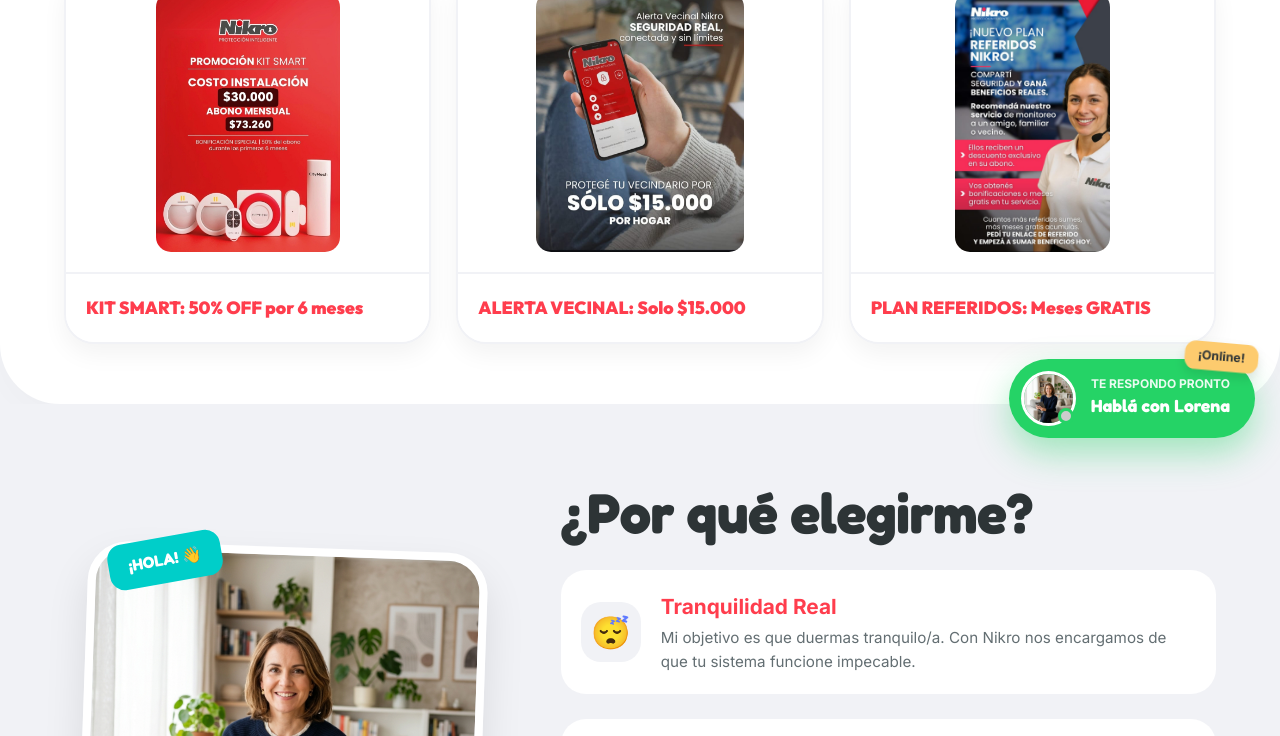
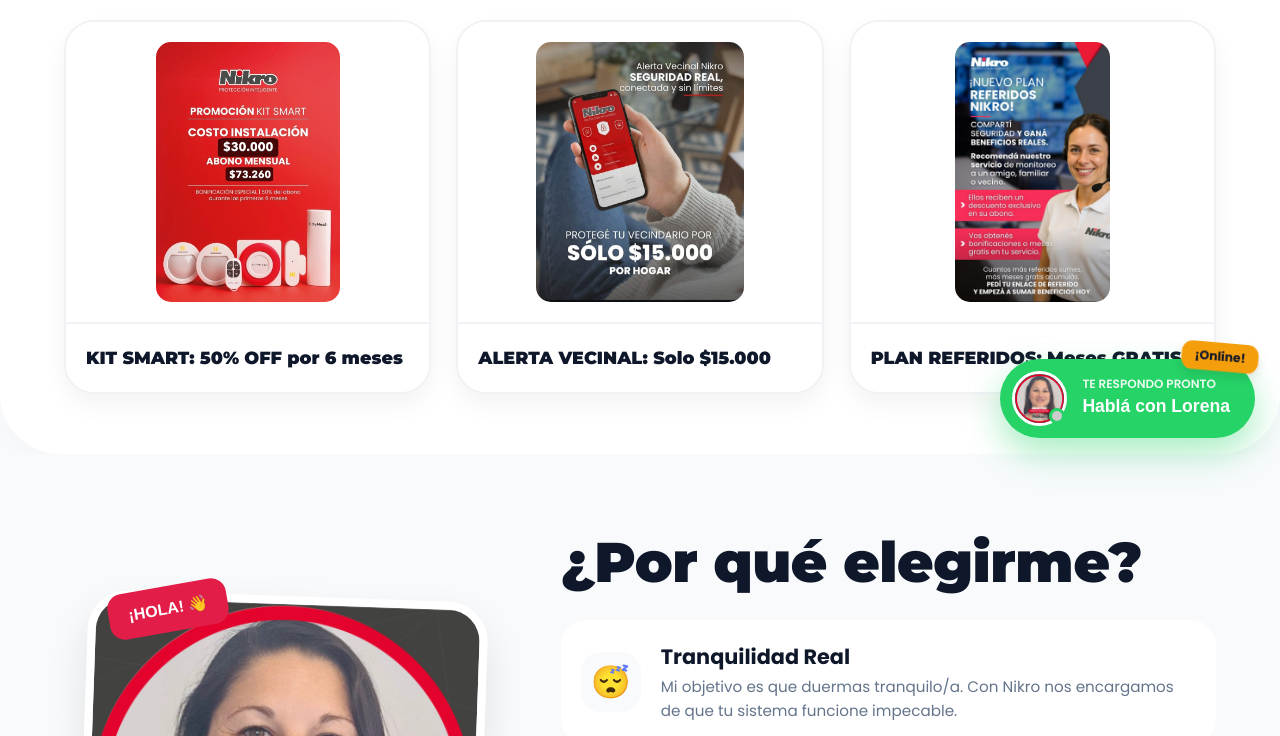
Before and after one commit to Tecnicatura-Superior-DS/Lorena-comercial, a plain HTML site: page index.html in a window 1280 px wide. Shown: the part 262-998 px from the top of the page. Drawn offline with Linux system fonts and the light colour scheme.

Commit message:
Update design: professional colors, modern typography, real photo

```diff
--- a/index.html
+++ b/index.html
@@ -17,7 +17,7 @@
     <!-- Fonts -->
     <link rel="preconnect" href="https://fonts.googleapis.com">
     <link rel="preconnect" href="https://fonts.gstatic.com" crossorigin>
-    <link href="https://fonts.googleapis.com/css2?family=Fredoka:wght@400;600;700&family=Outfit:wght@400;700;900&family=Inter:wght@400;700&display=swap" rel="stylesheet">
+    <link href="https://fonts.googleapis.com/css2?family=Montserrat:wght@700;900&family=Poppins:wght@400;500;600;700&display=swap" rel="stylesheet">
 
     <!-- Schema.org -->
     <script type="application/ld+json">
@@ -39,22 +39,22 @@
     </script>
     <style>
         :root {
-            --primary: #ff3d4d; /* Rojo Nikro Vibrante */
-            --primary-dark: #d63031;
-            --secondary: #00cec9; /* Cyan Eléctrico */
-            --accent: #fdcb6e; /* Amarillo Sticker */
-            --light: #f1f2f6;
-            --dark: #2d3436;
+            --primary: #0f172a; /* Slate 900 - Elegante y seguro */
+            --primary-dark: #020617; /* Slate 950 */
+            --secondary: #e11d48; /* Rose 600 - Toque vibrante para Nikro */
+            --accent: #f59e0b; /* Amber 500 - Alertas/Llamadas a la acción */
+            --light: #f8fafc;
+            --dark: #0f172a;
             --white: #ffffff;
-            --gray: #636e72;
+            --gray: #64748b;
             --radius: 24px;
         }
 
         * { margin: 0; padding: 0; box-sizing:border-box; }
-        body { font-family: 'Inter', sans-serif; background: var(--light); color: var(--dark); line-height: 1.6; overflow-x: hidden; padding-bottom: 90px; }
-        h1, h2, h3 { font-family: 'Outfit', sans-serif; font-weight: 900; }
-        .bizarro-font { font-family: 'Fredoka', sans-serif; font-weight: 700; letter-spacing: -0.5px; }
-        .comic-font { font-family: 'Fredoka', sans-serif; font-weight: 700; }
+        body { font-family: 'Poppins', sans-serif; background: var(--light); color: var(--dark); line-height: 1.6; overflow-x: hidden; padding-bottom: 90px; }
+        h1, h2, h3 { font-family: 'Montserrat', sans-serif; font-weight: 900; }
+        .bizarro-font { font-family: 'Montserrat', sans-serif; font-weight: 900; letter-spacing: -0.5px; }
+        .comic-font { font-family: 'Poppins', sans-serif; font-weight: 700; }
 
         /* Navigation */
         nav {
@@ -71,7 +71,7 @@
         }
         .nav-logo-container { display: flex; align-items: center; gap: 15px; }
         .nav-logo { height: 40px; width: auto; border-radius: 8px; }
-        .nav-brand { font-family: 'Fredoka', sans-serif; font-weight: 700; font-size: 1.2rem; color: var(--primary); }
+        .nav-brand { font-family: 'Montserrat', sans-serif; font-weight: 900; font-size: 1.2rem; color: var(--primary); }
         .nav-links { display: flex; gap: 1.5rem; list-style: none; align-items: center; }
         .nav-links a { text-decoration: none; color: var(--dark); font-weight: 700; font-size: 0.9rem; transition: color 0.3s; }
         .nav-links a:hover { color: var(--primary); }
@@ -328,7 +328,7 @@
 
 <section id="porque" class="porque-yo">
     <div class="porque-img">
-        <img src="friendly_security_advisor_home_1778805010693.png" alt="Lorena Pérez - Asesora Nikro">
+        <img src="imagenes/lorena.jpeg" alt="Lorena Pérez - Asesora Nikro">
     </div>
     <div class="porque-content">
         <h2 class="bizarro-font">¿Por qué elegirme?</h2>
@@ -492,7 +492,7 @@
 <a href="https://wa.me/5492235520390" class="wa-bubble">
     <div class="wa-badge">¡Online!</div>
     <div class="wa-avatar-box">
-        <img src="friendly_security_advisor_home_1778805010693.png" alt="Lorena Pérez">
+        <img src="imagenes/lorena.jpeg" alt="Lorena Pérez">
         <div class="wa-dot" id="waDot"></div>
     </div>
     <div class="wa-msg">
```
